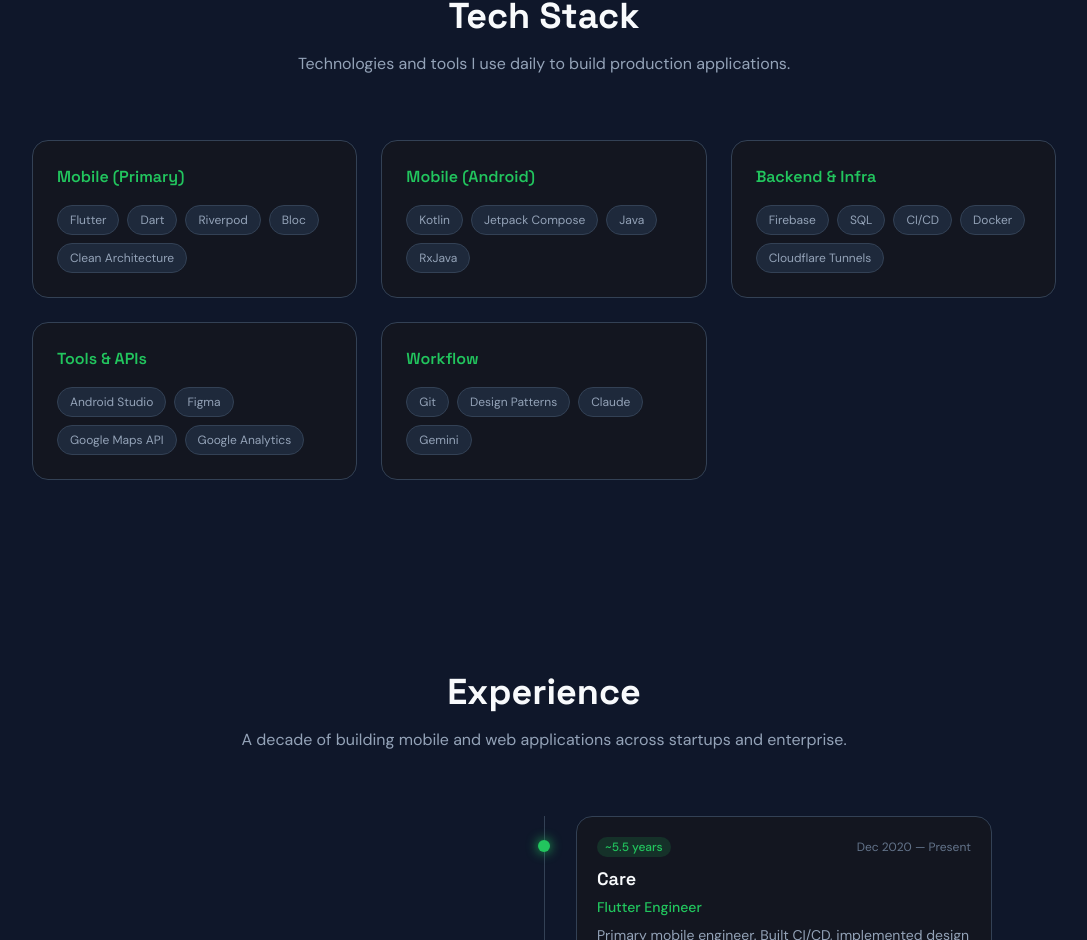
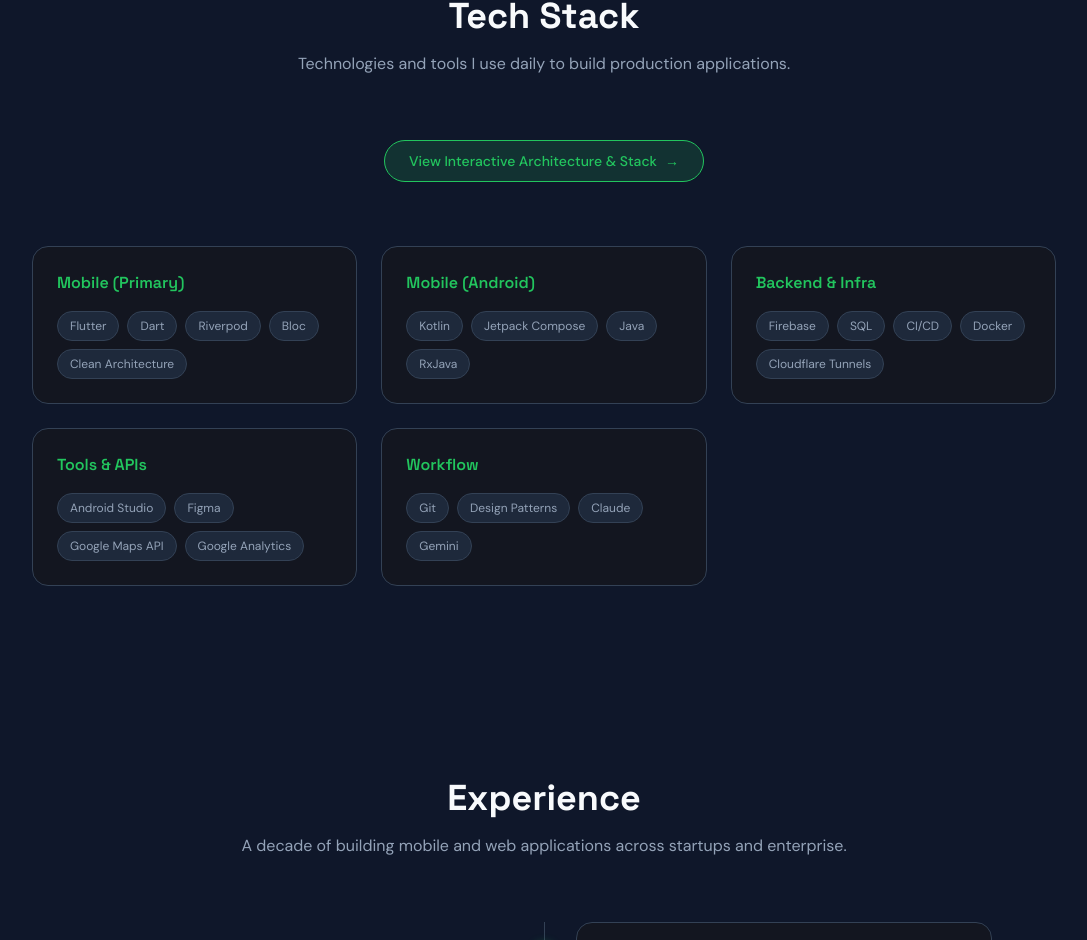
Before and after one commit to thangvq95/thangvq-digital-hub, a Next.js app: page / in a window 1280 px wide. Shown: the part 1648-2588 px from the top of the page, without its empty margins (96-1183 px from the left). Built offline with nearby package versions, Linux system fonts and the light colour scheme.

Commit message:
feat(stack): add navigation links to /stack from dashboard and portfolio

```diff
--- a/components/dashboard/DashboardHeader.tsx
+++ b/components/dashboard/DashboardHeader.tsx
@@ -111,6 +111,15 @@
               Portfolio
             </Link>
 
+            <Link
+              href="/stack"
+              id="dashboard-stack-link"
+              className="hidden sm:block text-sm transition-colors hover:underline"
+              style={{ color: "var(--text-secondary)" }}
+            >
+              Architecture
+            </Link>
+
             {isAdding && (
               <div
                 className="absolute top-full right-0 mt-3 p-4 rounded-xl glass shadow-xl w-[calc(100vw-2rem)] sm:min-w-[300px] sm:w-auto"
--- a/components/portfolio/TechStackSection.tsx
+++ b/components/portfolio/TechStackSection.tsx
@@ -16,6 +16,17 @@
         >
           Technologies and tools I use daily to build production applications.
         </p>
+        <div className="flex justify-center mb-16">
+          <a
+            href="/stack"
+            className="px-6 py-2.5 rounded-full font-medium text-sm transition-all duration-200 hover:-translate-y-0.5 cursor-pointer flex items-center gap-2"
+            style={{ border: "1px solid var(--accent)", color: "var(--accent)", background: "var(--accent-glow)" }}
+          >
+            <span>View Interactive Architecture & Stack</span>
+            <span>→</span>
+          </a>
+        </div>
+
         <div className="grid grid-cols-1 sm:grid-cols-2 lg:grid-cols-3 gap-6">
           {TECH_STACK.map((category, i) => (
             <div
```
